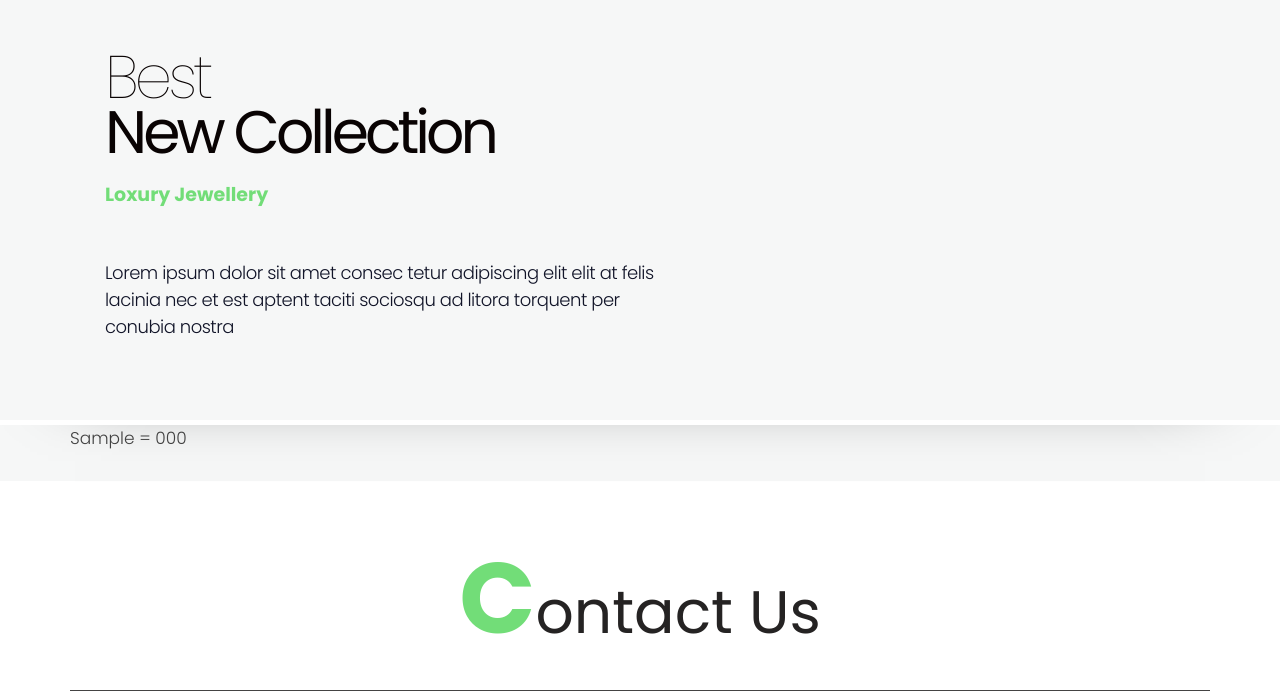
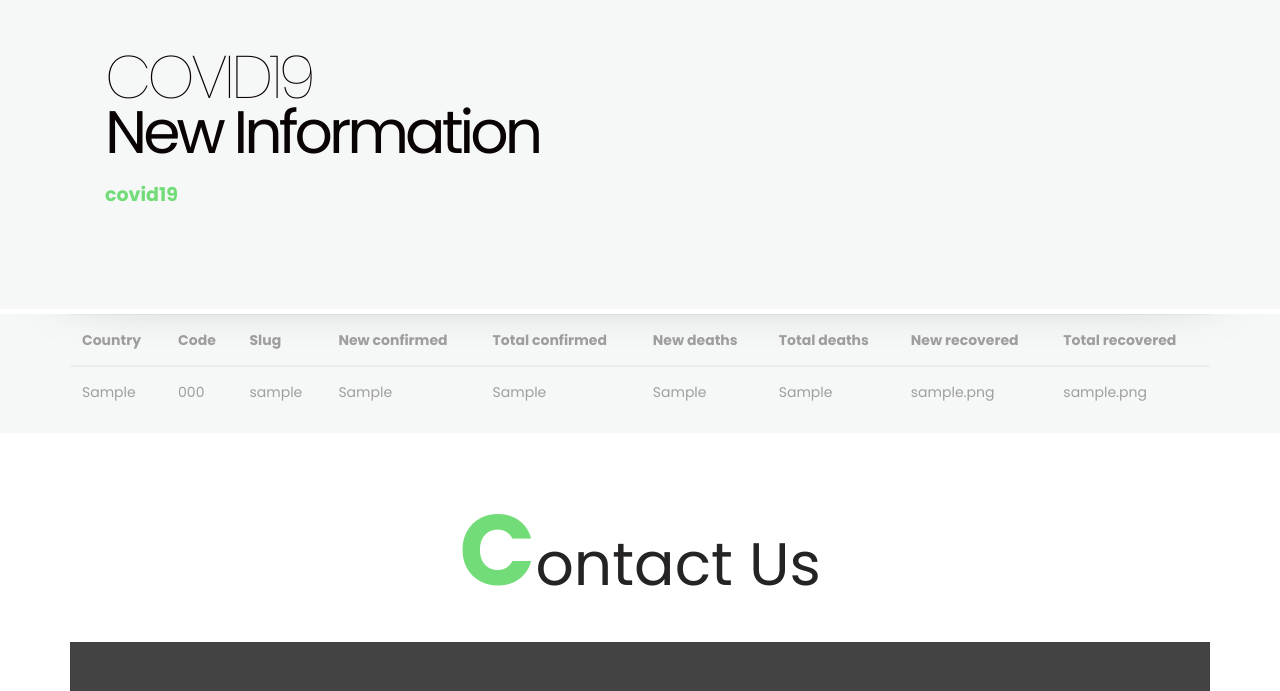
Before and after one commit to macnaer/covid19-django, a Django app: page / in a window 1280 px wide. Shown: the part 195-886 px from the top of the page. Run offline with Django 3.2, Linux system fonts and the light colour scheme; tables that the repository leaves empty hold one stand-in row (values such as "Sample post"); some libraries are stand-ins or nearby versions.

Commit message:
Show info in views

```diff
--- a/templates/pages/index.html
+++ b/templates/pages/index.html
@@ -126,11 +126,9 @@
                 <div class="container">
                     <div class="row">
                         <div class="slider_coint_inner">
-                            <h3>Best<br><strong>New Collection</strong></h3>
-                            <h4 class="font_themecolor">Loxury Jewellery</h4>
-                            <p>Lorem ipsum dolor sit amet consec tetur adipiscing elit elit at felis<br>
-                                lacinia nec et est aptent taciti sociosqu ad litora torquent per conubia
-                                nostra</p>
+                            <h3>COVID19<br><strong>New Information</strong></h3>
+                            <h4 class="font_themecolor">covid19</h4>
+                            <p></p>
                         </div>
                     </div>
                 </div>
@@ -140,9 +138,37 @@
     <!-- end slider -->
     <section>
         <div class="container">
-            {% for covid_item in covid19 %}
-            <p>{{covid_item.country}} = {{covid_item.countrycode}}</p>
-            {% endfor %}
+
+            <table class="table table-dark">
+                <thead>
+                    <tr>
+                        <th scope="col">Country</th>
+                        <th scope="col">Code</th>
+                        <th scope="col">Slug</th>
+                        <th scope="col">New confirmed</th>
+                        <th scope="col">Total confirmed</th>
+                        <th scope="col">New deaths</th>
+                        <th scope="col">Total deaths</th>
+                        <th scope="col">New recovered</th>
+                        <th scope="col">Total recovered</th>
+                    </tr>
+                </thead>
+                <tbody>
+                    {% for covid_item in covid19 %}
+                    <tr>
+                        <td>{{ covid_item.country }}</td>
+                        <td>{{ covid_item.countrycode }}</td>
+                        <td>{{ covid_item.slug }}</td>
+                        <td>{{ covid_item.newconfirmed }}</td>
+                        <td>{{ covid_item.totalconfirmed }}</td>
+                        <td>{{ covid_item.newdeaths }}</td>
+                        <td>{{ covid_item.totaldeaths }}</td>
+                        <td>{{ covid_item.newrecovered }}</td>
+                        <td>{{ covid_item.totalrecovered }}</td>
+                    </tr>
+                    {% endfor %}
+                </tbody>
+            </table>
         </div>
     </section>
 
```
